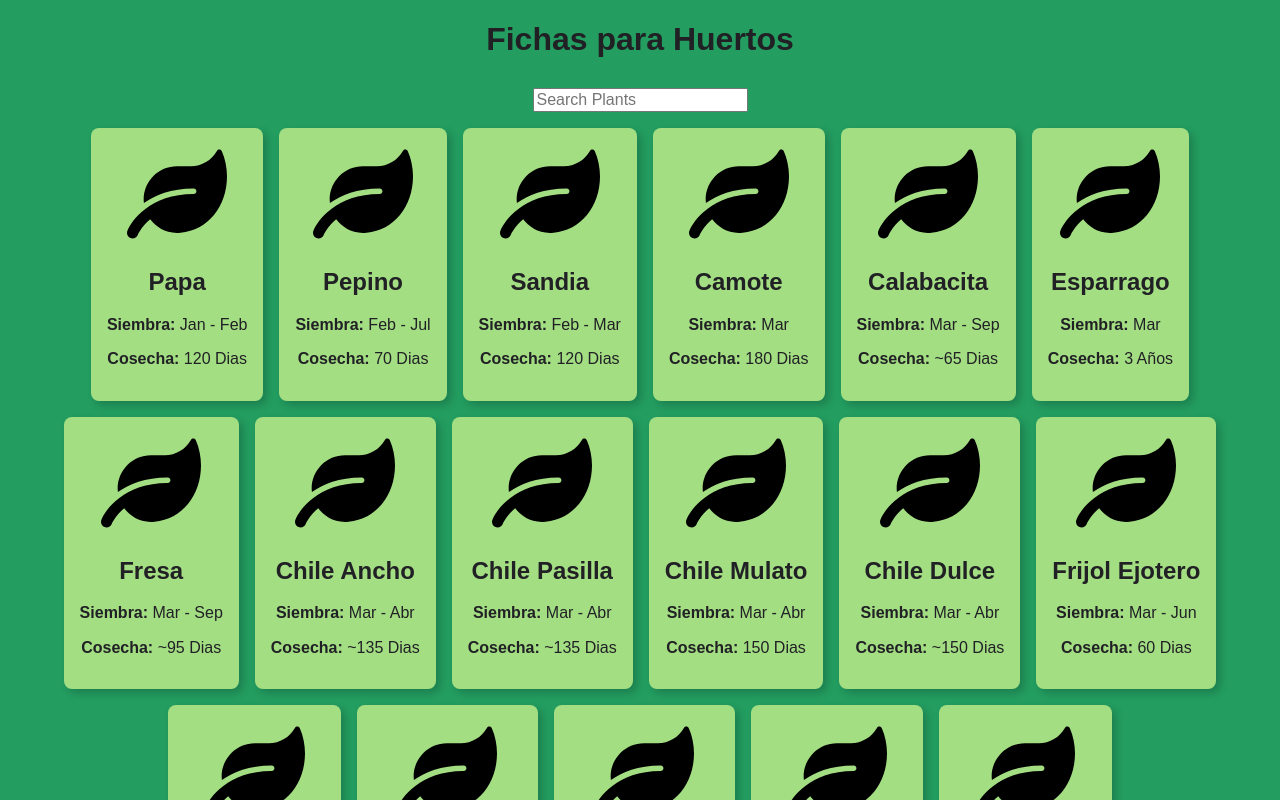
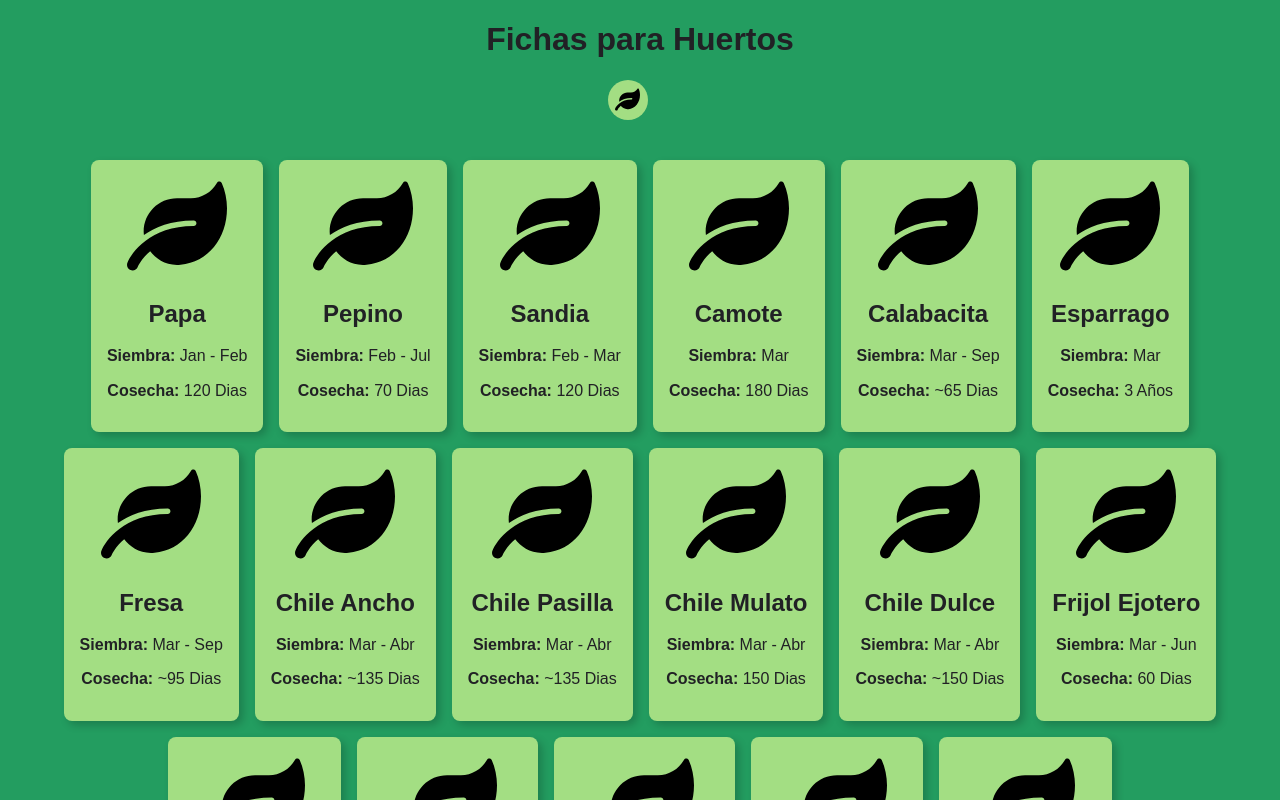
Before and after one commit to dotmotion/Herbalizer, a React (Create React App) app: page / in a window 1280 px wide. Shown: the top 800 px of the page. Built offline with nearby package versions, Linux system fonts and the light colour scheme.

Commit message:
added new styles

```diff
--- a/src/CardList.js
+++ b/src/CardList.js
@@ -4,7 +4,7 @@ import Card from "./Card";
 
 const CardList = ({ plants }) => {
   return (
-    <div>
+    <div className="cardList">
       {plants.map((plant, i) => {
         return (
           <Card
--- a/src/SearchBox.js
+++ b/src/SearchBox.js
@@ -1,15 +1,23 @@
 import React from "react";
+import leaf from "./leaf.svg";
 
 const SearchBox = ({ searchField, searchChange }) => {
   return (
-    <div className="pa2">
+    <form class="search-container tc">
       <input
+        id="search-box"
+        type="text"
+        class="search-box"
+        name="q"
         onChange={searchChange}
-        type="search"
-        className=""
-        placeholder="Search Plants"
       />
-    </div>
+      <label for="search-box">
+        <span>
+          <img src={leaf} className="search-icon" alt="search" />
+        </span>
+      </label>
+      <input type="submit" id="search-submit" />
+    </form>
   );
 };
 
--- a/src/app.css
+++ b/src/app.css
@@ -1,3 +1,67 @@
 .card {
   background: #a3de83;
 }
+
+.cardList {
+  padding: 2rem;
+}
+
+.search-container {
+  /* margin-bottom: 1rem; */
+}
+
+.search-box {
+  transition: width 0.6s, border-radius 0.6s, background 0.6s, box-shadow 0.6s;
+  width: 40px;
+  height: 40px;
+  border-radius: 20px;
+  border: none;
+  cursor: pointer;
+  background: #a3de83;
+}
+.search-box + label .search-icon {
+  color: #212125;
+}
+.search-box:hover {
+  color: white;
+  background: #88c268;
+  box-shadow: 0 0 0 5px #1a7045;
+}
+.search-box:hover + label .search-icon {
+  color: white;
+}
+.search-box:focus {
+  transition: width 0.6s cubic-bezier(0, 1.22, 0.66, 1.39), border-radius 0.6s,
+    background 0.6s;
+  border: none;
+  outline: none;
+  box-shadow: none;
+  padding-left: 15px;
+  cursor: text;
+  width: 300px;
+  border-radius: auto;
+  background: #a3de83;
+  color: #212125;
+}
+.search-box:focus + label .search-icon {
+  color: #212125;
+}
+.search-box:not(:focus) {
+  text-indent: -5000px;
+}
+
+#search-submit {
+  position: relative;
+  left: -5000px;
+  display: none;
+}
+
+.search-icon {
+  position: relative;
+  left: -33px;
+  top: 7px;
+  color: white;
+  cursor: pointer;
+  width: 25px;
+  height: 25px;
+}
```
